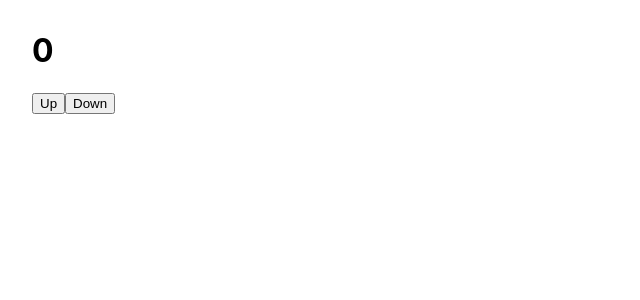
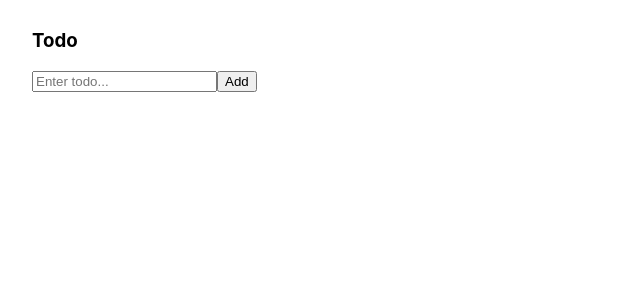
Before and after one commit to thodd2209048/react-f8, a React (Create React App) app: page / in a window 1280 px wide. Shown: the top 300 px of the page, without its empty margins (0-640 px from the left). Built offline with nearby package versions, Linux system fonts and the light colour scheme.

Commit message:
todo List with useState, useRef, splice()

```diff
--- a/src/App.js
+++ b/src/App.js
@@ -1,25 +1,53 @@
 import { useCallback, useMemo, useReducer, useRef, useState } from "react";
 import Content from "./Content";
-const initState = 0;
-const UP_ACTION = "up";
-const DOWN_ACTION = "down";
-const reducer = (state, action) => {
-  switch (action) {
-    case UP_ACTION:
-      return state + 1;
-    case DOWN_ACTION:
-      return state - 1;
-    default:
-      throw new Error("invalid action");
-  }
-};
+
 function App() {
-  const [count, dispatch] = useReducer(reducer, initState);
+  const [todos, setTodos] = useState([]);
+  const [todo, setTodo] = useState("");
+
+  const inputRef = useRef();
+  const handleAdd = () => {
+    setTodos([...todos, todo]);
+    setTodo("");
+    inputRef.current.focus();
+  };
+
+  const removeTodo = (idx) => {
+    setTodos(() => {
+      const tempTodos = [...todos];
+      tempTodos.splice(idx, 1);
+      return tempTodos;
+    });
+  };
+  console.log(todos);
   return (
     <div style={{ padding: "10px 32px" }}>
-      <h1>{count}</h1>
-      <button onClick={() => dispatch(UP_ACTION)}>Up</button>
-      <button onClick={() => dispatch(DOWN_ACTION)}>Down</button>
+      <h3>Todo</h3>
+      <input
+        ref={inputRef}
+        type="text"
+        placeholder="Enter todo..."
+        value={todo}
+        onChange={(e) => {
+          setTodo(e.target.value);
+        }}
+        //&times;
+      />
+      <button onClick={handleAdd}>Add</button>
+      <ul>
+        {todos.map((todo, idx) => (
+          <li key={idx}>
+            {todo}{" "}
+            <span
+              onClick={() => {
+                removeTodo(idx);
+              }}
+            >
+              &times;
+            </span>
+          </li>
+        ))}
+      </ul>
     </div>
   );
 }
```
